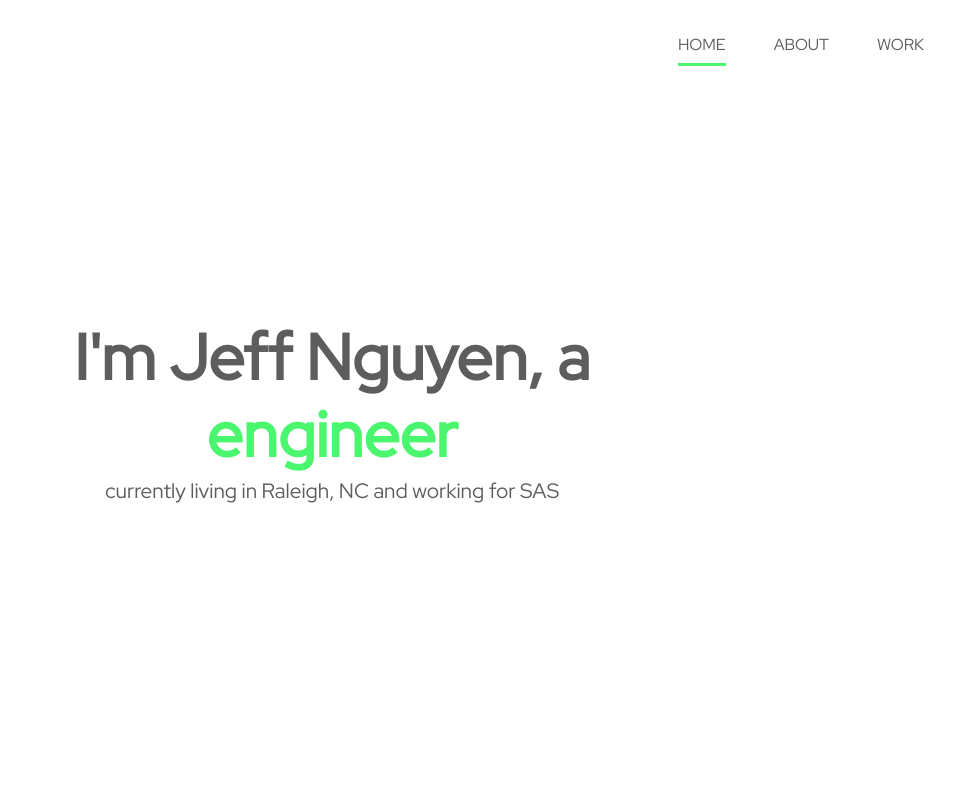
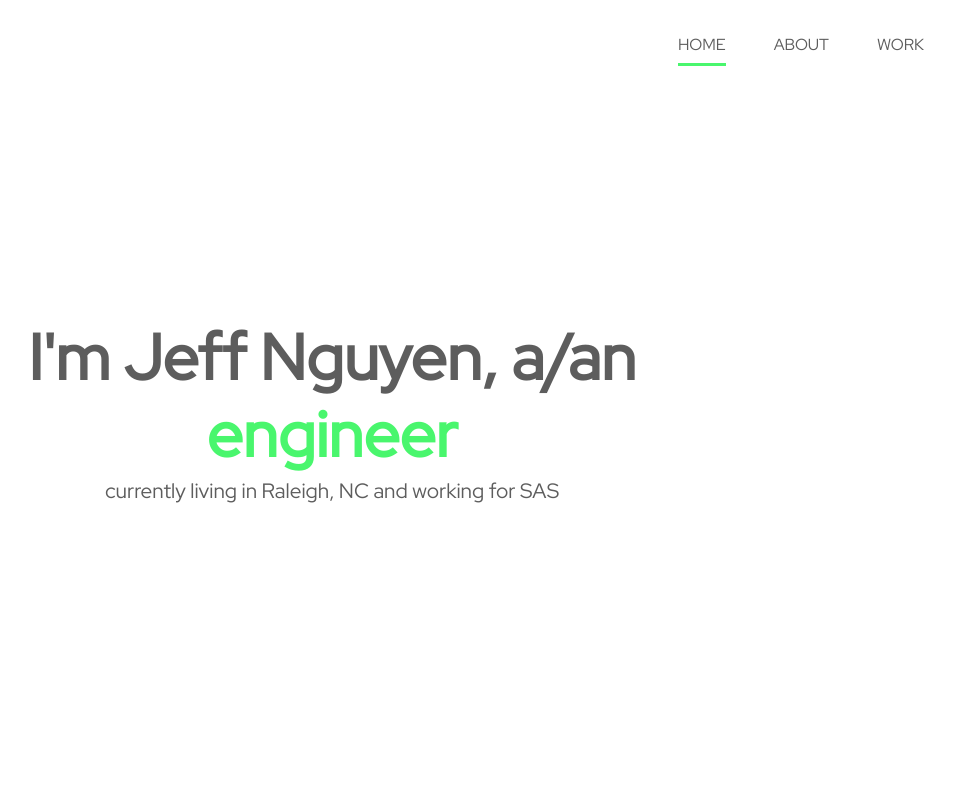
Before and after one commit to jeffdnguyen/jeffdnguyen, a website: page docs/index.html in a window 1280 px wide. Shown: the top 800 px of the page, without its empty margins (308-1263 px from the left). Drawn offline with Linux system fonts and the light colour scheme.

Commit message:
Fixed grammatical errors

```diff
--- a/docs/index.html
+++ b/docs/index.html
@@ -23,7 +23,7 @@
         </ul>
       </nav>
       <div class="header-content">
-        <h1>I'm Jeff Nguyen, a <br><span class="txt-type text-highlight" data-wait="3000"
+        <h1>I'm Jeff Nguyen, a/an <br><span class="txt-type text-highlight" data-wait="3000"
             data-words='["engineer","developer","early bird"]'></span></h1>
         <p class="lead">currently living in Raleigh, NC and working for SAS</p>
       </div>
```
Also changed, not shown: docs/about.html (+1 -1 lines).
